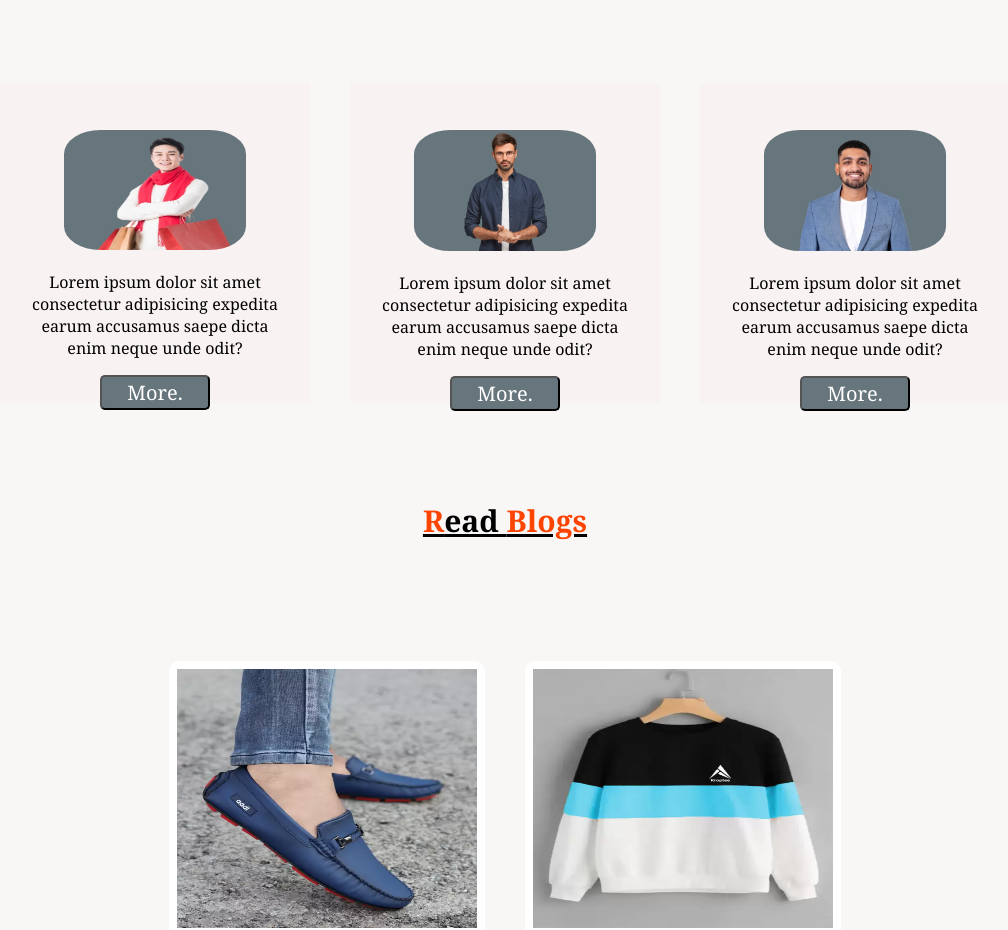
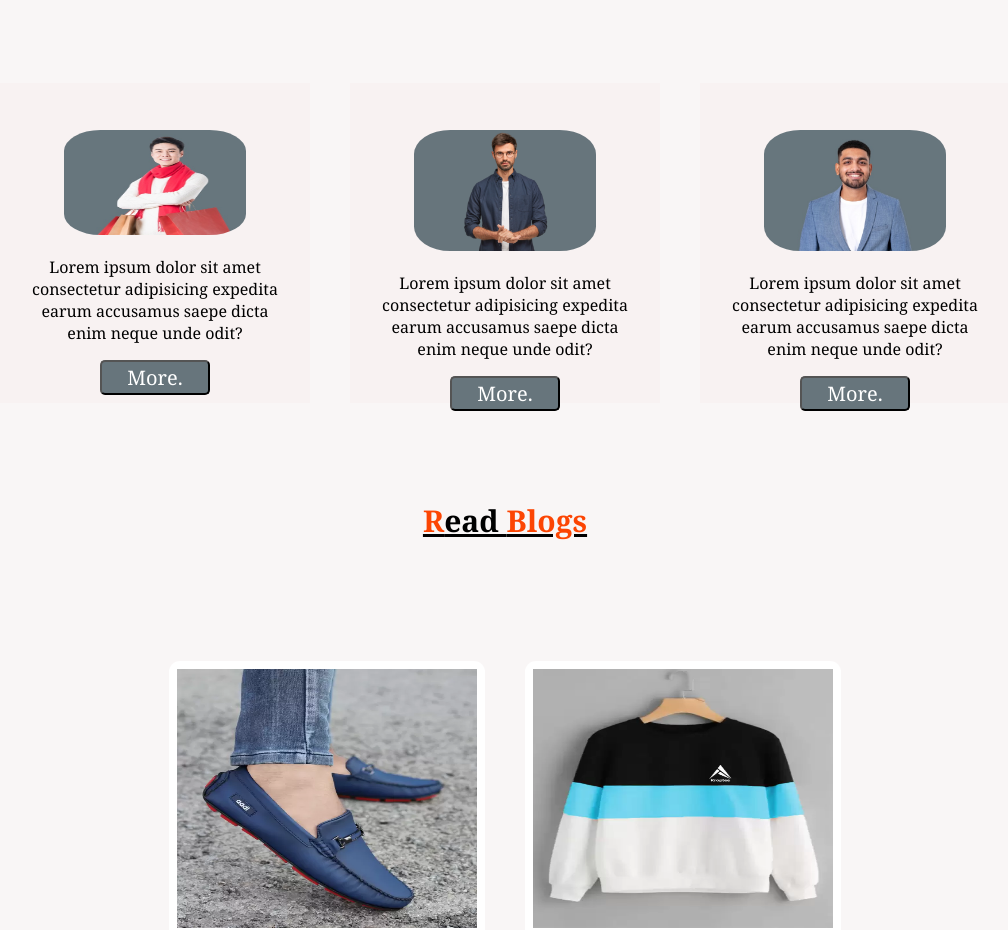
Before and after one commit to MantuRana/E-Commerce, a plain HTML site: page index.html in a window 1280 px wide. Shown: the part 2500-3430 px from the top of the page, without its empty margins (135-1143 px from the left). Drawn offline with Linux system fonts and the light colour scheme; a web font is replaced by a local one.

Commit message:
Update index.html

```diff
--- a/index.html
+++ b/index.html
@@ -187,7 +187,7 @@
             <div class="reviews">
 
                 <div class="reviewCard">
-                    <img src="image/m2.jpg" alt="" height="120px">
+                    <img src="image/m2.jpg" alt="" height="105px">
                     <p>Lorem ipsum dolor sit amet consectetur adipisicing expedita earum accusamus saepe dicta enim
                         neque unde odit?</p>
                     <button>More.</button>
```
